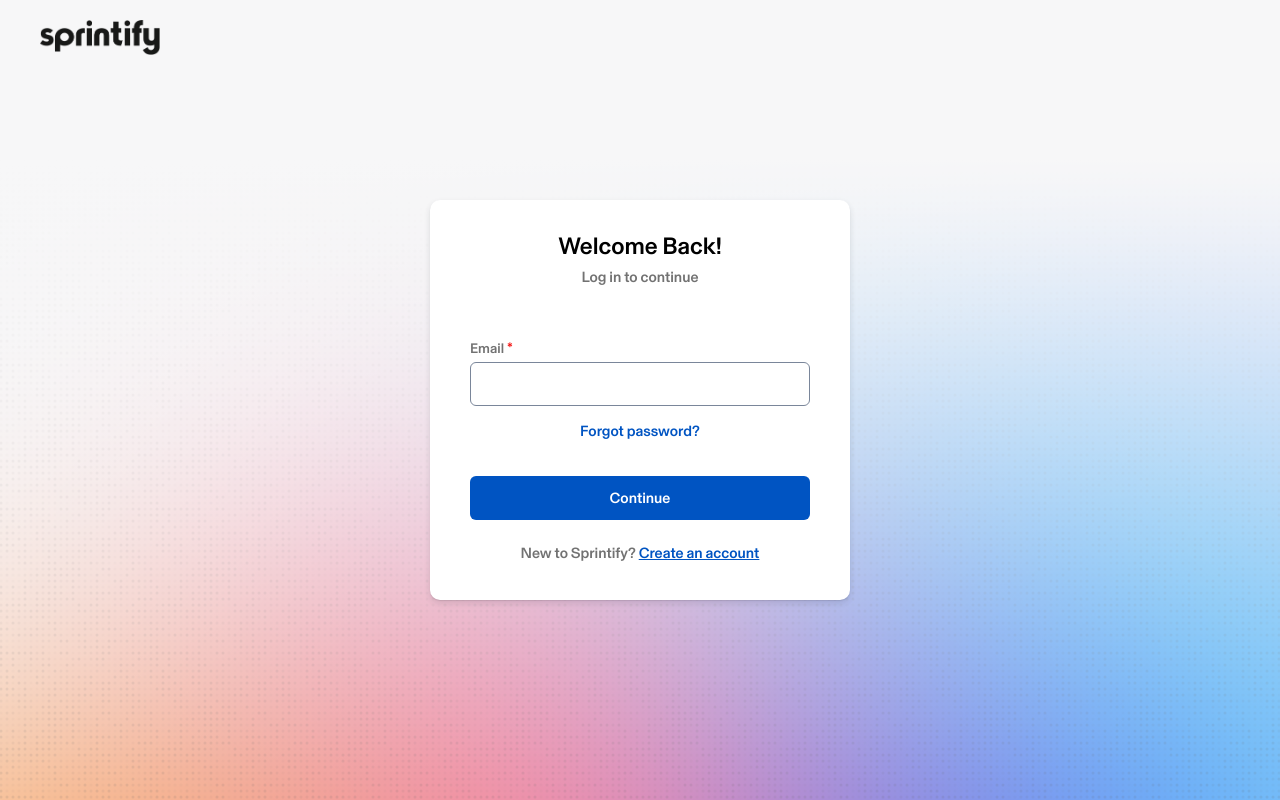
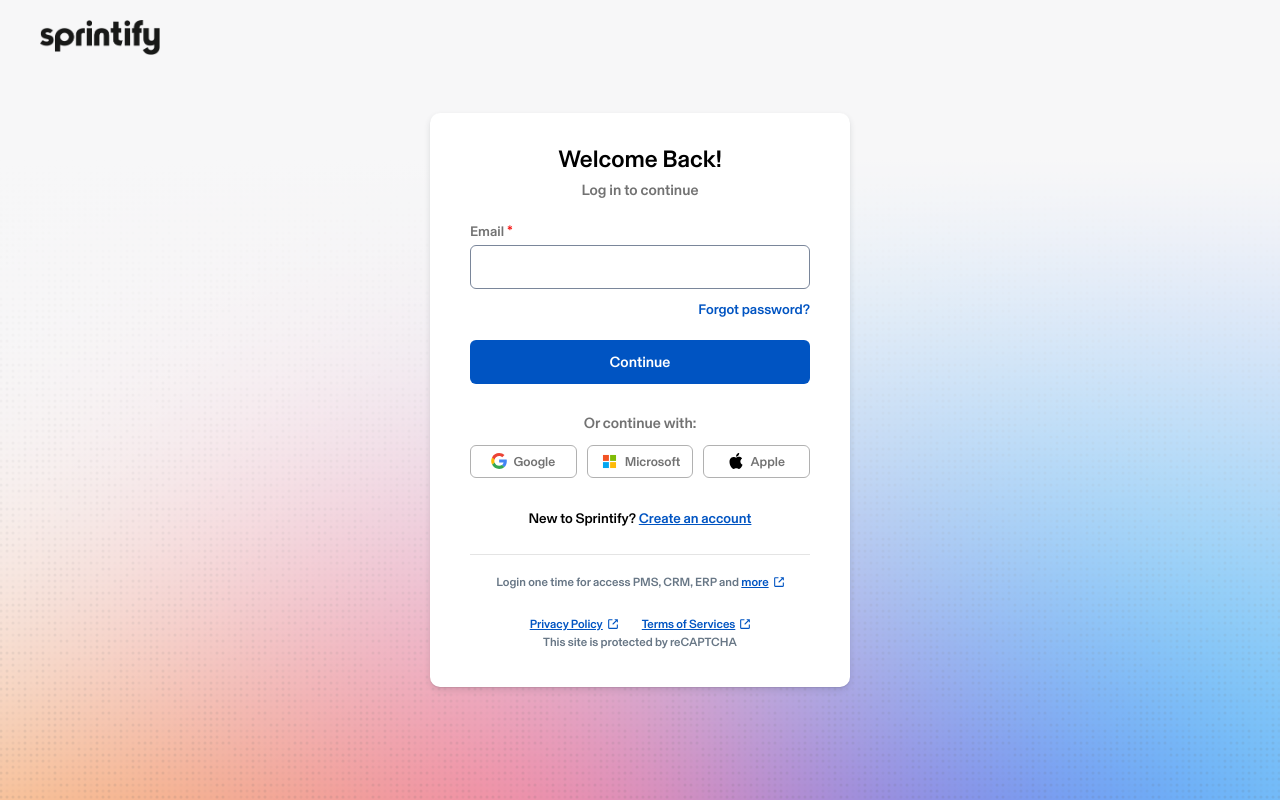
Before and after one commit to dipankarhalder/sprintify, a React app in the folder frontend/: page / in a window 1280 px wide. Built offline with nearby package versions, Linux system fonts and the light colour scheme; the HTML template or start-up script is replaced by a standard one.

Commit message:
fimnish email verification page

```diff
--- /dev/null
+++ b/frontend/src/components/auth/AuthFooter.tsx
@@ -0,0 +1,31 @@
+/** node modules */
+import { Link } from 'react-router-dom'
+
+/** icon */
+import { Alink } from '@/icons'
+
+export const AuthFooter = () => {
+  return (
+    <div className="app_policy_info">
+      <p>
+        Login one time for access PMS, CRM, ERP and&nbsp;
+        <Link to="/">
+          more <Alink />
+        </Link>
+      </p>
+      <ul>
+        <li>
+          <Link to="/">
+            Privacy Policy <Alink />
+          </Link>
+        </li>
+        <li>
+          <Link to="/">
+            Terms of Services <Alink />
+          </Link>
+        </li>
+      </ul>
+      <p>This site is protected by reCAPTCHA</p>
+    </div>
+  )
+}
--- /dev/null
+++ b/frontend/src/components/auth/SocialAuth.tsx
@@ -0,0 +1,28 @@
+/** icon */
+import { Google, Microsoft, Apple } from '@/icons'
+
+export const SocialAuth = () => {
+  return (
+    <>
+      <div className="app_or_text">
+        <p>Or continue with:</p>
+      </div>
+      <div className="app_social_login_register">
+        <ul>
+          <li>
+            <Google />
+            <p>Google</p>
+          </li>
+          <li>
+            <Microsoft />
+            <p>Microsoft</p>
+          </li>
+          <li>
+            <Apple />
+            <p>Apple</p>
+          </li>
+        </ul>
+      </div>
+    </>
+  )
+}
--- a/frontend/src/icons/index.tsx
+++ b/frontend/src/icons/index.tsx
@@ -1,3 +1,42 @@
+export const Google = () => (
+  <svg width="800px" height="800px" viewBox="-3 0 262 262">
+    <path
+      d="M255.878 133.451c0-10.734-.871-18.567-2.756-26.69H130.55v48.448h71.947c-1.45 12.04-9.283 30.172-26.69 42.356l-.244 1.622 38.755 30.023 2.685.268c24.659-22.774 38.875-56.282 38.875-96.027"
+      fill="#4285F4"
+    />
+    <path
+      d="M130.55 261.1c35.248 0 64.839-11.605 86.453-31.622l-41.196-31.913c-11.024 7.688-25.82 13.055-45.257 13.055-34.523 0-63.824-22.773-74.269-54.25l-1.531.13-40.298 31.187-.527 1.465C35.393 231.798 79.49 261.1 130.55 261.1"
+      fill="#34A853"
+    />
+    <path
+      d="M56.281 156.37c-2.756-8.123-4.351-16.827-4.351-25.82 0-8.994 1.595-17.697 4.206-25.82l-.073-1.73L15.26 71.312l-1.335.635C5.077 89.644 0 109.517 0 130.55s5.077 40.905 13.925 58.602l42.356-32.782"
+      fill="#FBBC05"
+    />
+    <path
+      d="M130.55 50.479c24.514 0 41.05 10.589 50.479 19.438l36.844-35.974C195.245 12.91 165.798 0 130.55 0 79.49 0 35.393 29.301 13.925 71.947l42.211 32.783c10.59-31.477 39.891-54.251 74.414-54.251"
+      fill="#EB4335"
+    />
+  </svg>
+)
+export const Microsoft = () => (
+  <svg width="800px" height="800px" viewBox="0 0 32 32" fill="none">
+    <rect x="17" y="17" width="10" height="10" fill="#FEBA08" />
+    <rect x="5" y="17" width="10" height="10" fill="#05A6F0" />
+    <rect x="17" y="5" width="10" height="10" fill="#80BC06" />
+    <rect x="5" y="5" width="10" height="10" fill="#F25325" />
+  </svg>
+)
+export const Apple = () => (
+  <svg
+    fill="#000000"
+    width="800px"
+    height="800px"
+    viewBox="-52.01 0 560.035 560.035"
+  >
+    <path d="M380.844 297.529c.787 84.752 74.349 112.955 75.164 113.314-.622 1.988-11.754 40.191-38.756 79.652-23.343 34.117-47.568 68.107-85.731 68.811-37.499.691-49.557-22.236-92.429-22.236-42.859 0-56.256 21.533-91.753 22.928-36.837 1.395-64.889-36.891-88.424-70.883-48.093-69.53-84.846-196.475-35.496-282.165 24.516-42.554 68.328-69.501 115.882-70.192 36.173-.69 70.315 24.336 92.429 24.336 22.1 0 63.59-30.096 107.208-25.676 18.26.76 69.517 7.376 102.429 55.552-2.652 1.644-61.159 35.704-60.523 106.559M310.369 89.418C329.926 65.745 343.089 32.79 339.498 0 311.308 1.133 277.22 18.785 257 42.445c-18.121 20.952-33.991 54.487-29.709 86.628 31.421 2.431 63.52-15.967 83.078-39.655" />
+  </svg>
+)
+
 export const Cross = () => (
   <svg width="100%" height="100%" viewBox="0 0 24 24" fill="none">
     <path
@@ -184,3 +223,9 @@
     />
   </svg>
 )
+export const Alink = () => (
+  <svg width="20" height="20" viewBox="0 0 20 20" fill="currentColor">
+    <path d="M17.5715 3.95926L10.7587 10.772C10.5546 10.9692 10.2811 11.0784 9.99723 11.0759C9.71338 11.0734 9.44185 10.9596 9.24113 10.7589C9.04041 10.5581 8.92655 10.2866 8.92409 10.0027C8.92162 9.7189 9.03074 9.44543 9.22794 9.24125L16.0407 2.4285H14.3237C14.0366 2.4285 13.7613 2.31444 13.5582 2.11142C13.3552 1.90839 13.2411 1.63303 13.2411 1.34591C13.2411 1.05879 13.3552 0.783424 13.5582 0.580399C13.7613 0.377373 14.0366 0.263314 14.3237 0.263314H18.4981C18.5509 0.254962 18.6043 0.250507 18.658 0.250041C18.8017 0.248792 18.9443 0.276183 19.0773 0.330617C19.2104 0.385051 19.3313 0.465437 19.4329 0.567084C19.5346 0.668732 19.6149 0.789606 19.6694 0.922652C19.7238 1.0557 19.7512 1.19825 19.75 1.342C19.7495 1.3956 19.7451 1.44896 19.7367 1.50165V5.67628C19.7367 5.9634 19.6227 6.23877 19.4196 6.44179C19.2166 6.64482 18.9412 6.75888 18.6541 6.75888C18.367 6.75888 18.0916 6.64482 17.8886 6.44179C17.6856 6.23877 17.5715 5.9634 17.5715 5.67628V3.95926Z"></path>
+    <path d="M2.41519 17.5848V2.4285H8.91076V0.263314H2.41194C1.22001 0.263314 0.25 1.23007 0.25 2.42201V17.5913C0.250574 18.1638 0.47834 18.7127 0.883283 19.1175C1.28823 19.5222 1.83724 19.7497 2.40978 19.75H17.5769C17.8608 19.7499 18.1418 19.6938 18.404 19.585C18.6662 19.4762 18.9044 19.3168 19.105 19.116C19.3055 18.9151 19.4646 18.6767 19.573 18.4143C19.6814 18.152 19.737 17.8708 19.7367 17.587V11.0893H17.5715V17.5848H2.41519Z"></path>
+  </svg>
+)
--- a/frontend/src/pages/auth/EmailverifyPage.tsx
+++ b/frontend/src/pages/auth/EmailverifyPage.tsx
@@ -6,10 +6,15 @@
 /** config */
 import { paths } from '@/config/paths'
 
+/** icon */
+import { Google, Microsoft, Apple } from '@/icons'
+
 /** type */
 import type { AnyFieldApi } from '@tanstack/react-form'
 
 /** components */
+import { AuthFooter } from '@/components/auth/AuthFooter'
+import { SocialAuth } from '@/components/auth/SocialAuth'
 import { ToastContext } from '@/shared/Toast/ToastContext'
 
 /** fields error */
@@ -105,6 +110,7 @@
               )}
             />
           </div>
+          <SocialAuth />
           <div className="app_register_link">
             <p>
               New to Sprintify?{' '}
@@ -112,6 +118,7 @@
             </p>
           </div>
         </form>
+        <AuthFooter />
       </div>
     </div>
   )
--- a/frontend/src/styles/pages/_auth.scss
+++ b/frontend/src/styles/pages/_auth.scss
@@ -1,3 +1,4 @@
+@use 'sass:color';
 @use '../core/color' as *;
 
 .app_auth_wrapper {
@@ -60,22 +61,23 @@
             margin-bottom: 4px;
           }
 
-          p {
+          & > p {
             color: $bodytext;
             width: 100%;
             text-align: center;
             font-size: 15px;
             font-weight: 500;
             line-height: 18px;
-            margin-bottom: 50px;
+            margin-bottom: 20px;
           }
 
           .app_auth_form {
             width: 100%;
             display: flex;
+            flex-direction: column;
 
             form {
-              gap: 14px;
+              gap: 10px;
               width: 100%;
               display: flex;
               flex-direction: column;
@@ -126,14 +128,14 @@
 
               .app_forgot_link {
                 display: flex;
-                justify-content: center;
-                margin-bottom: 10px;
+                justify-content: flex-end;
+                margin-bottom: 0px;
 
                 & > a {
                   color: $btnblue;
                   font-family: $font;
                   font-weight: 500;
-                  font-size: 15px;
+                  font-size: 14px;
                 }
               }
 
@@ -158,6 +160,63 @@
                 }
               }
 
+              .app_or_text {
+                width: 100%;
+                margin-top: 10px;
+
+                & > p {
+                  color: $bodytext;
+                  width: 100%;
+                  text-align: center;
+                  font-size: 15px;
+                  font-weight: 500;
+                }
+              }
+
+              .app_social_login_register {
+                width: 100%;
+                margin-bottom: 20px;
+
+                & > ul {
+                  display: flex;
+                  justify-content: space-between;
+                  align-items: center;
+                  width: 100%;
+                  gap: 10px;
+
+                  & > li {
+                    gap: 6px;
+                    width: 33%;
+                    display: flex;
+                    flex-direction: row;
+                    flex-wrap: wrap;
+                    justify-content: center;
+                    align-items: center;
+                    padding: 6px 10px;
+                    border-radius: 6px;
+                    border: 1px solid color.adjust($border, $lightness: -20%);
+
+                    & > svg {
+                      width: 16px;
+                      height: 16px;
+                    }
+
+                    & > p {
+                      color: $bodytext;
+                      font-size: 13px;
+                      font-weight: 500;
+                    }
+
+                    &:nth-child(2) {
+                      & > svg {
+                        width: 19px;
+                        height: 19px;
+                      }
+                    }
+                  }
+                }
+              }
+
               .app_register_link {
                 display: flex;
                 justify-content: center;
@@ -165,13 +224,74 @@
                 & > p {
                   font-family: $font;
                   font-weight: 500;
-                  font-size: 15px;
+                  font-size: 14px;
                   margin-bottom: 0px;
                   line-height: 22px;
 
                   & > a {
                     color: $btnblue;
                     text-decoration: underline;
+                  }
+                }
+              }
+            }
+
+            .app_policy_info {
+              width: 100%;
+              border-top: 1px solid $border;
+              margin-top: 24px;
+              padding-top: 18px;
+
+              & > p {
+                display: flex;
+                justify-content: center;
+                align-items: center;
+                font-family: $font;
+                font-weight: 500;
+                font-size: 12px;
+                margin-bottom: 0px;
+                color: $gray-300;
+
+                & > a {
+                  gap: 5px;
+                  display: flex;
+                  color: $btnblue;
+                  align-items: center;
+                  text-decoration: underline;
+
+                  & > svg {
+                    width: 10px;
+                    height: 10px;
+                  }
+                }
+              }
+
+              & > ul {
+                width: 100%;
+                display: flex;
+                justify-content: center;
+                align-items: center;
+                gap: 24px;
+                margin-top: 24px;
+
+                & > li {
+                  width: auto;
+
+                  & > a {
+                    gap: 5px;
+                    width: 100%;
+                    display: flex;
+                    font-weight: 500;
+                    font-size: 12px;
+                    justify-content: center;
+                    align-items: center;
+                    color: $btnblue;
+                    text-decoration: underline;
+
+                    & > svg {
+                      width: 10px;
+                      height: 10px;
+                    }
                   }
                 }
               }
```
